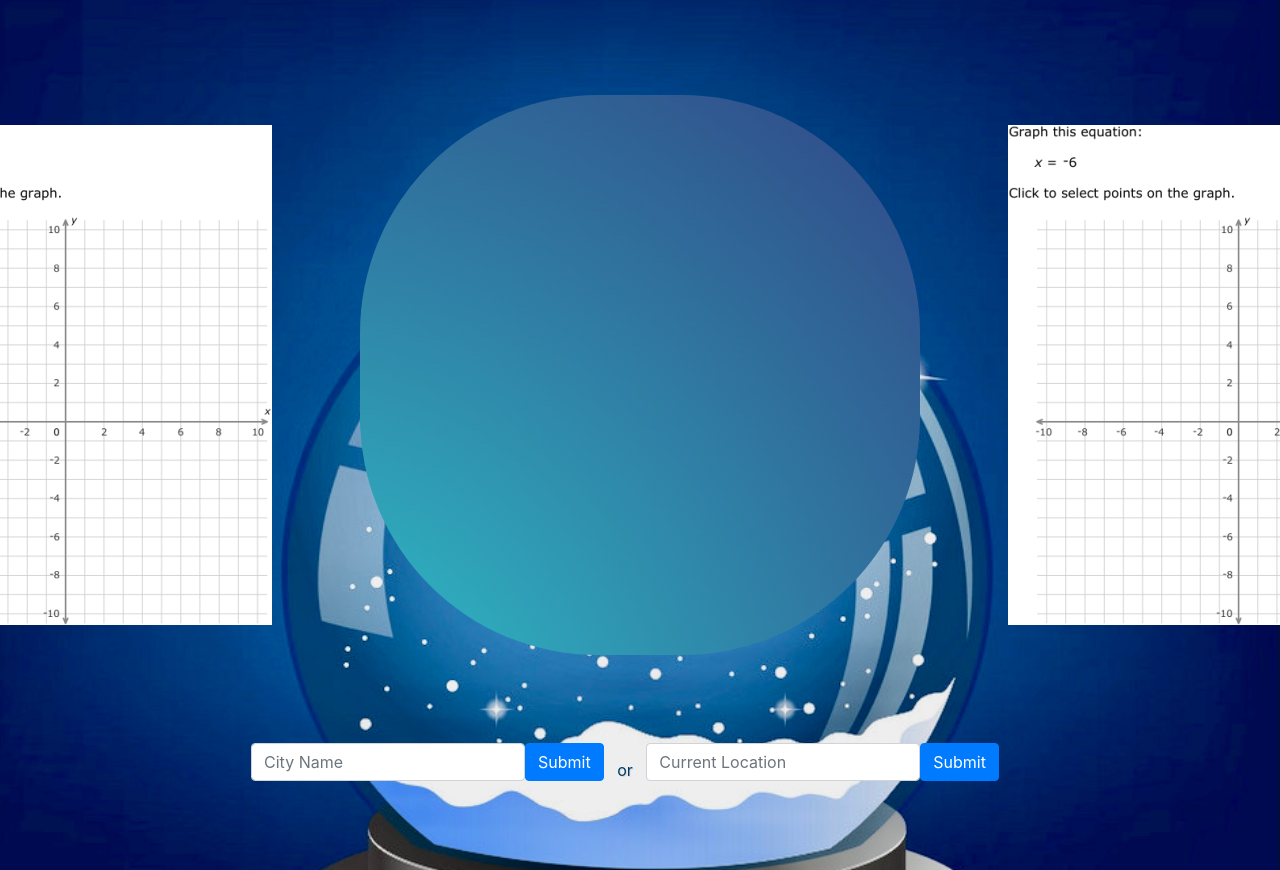
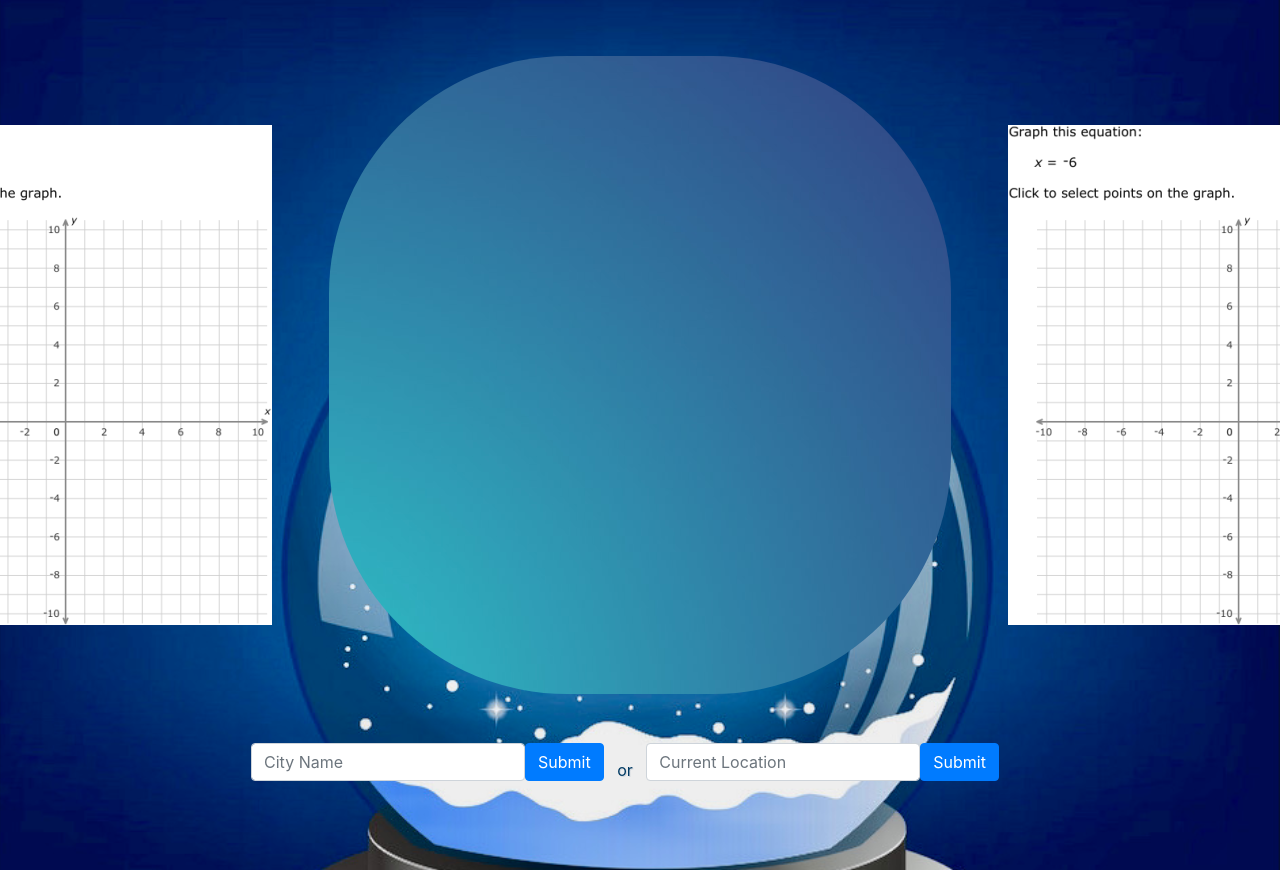
Before and after one commit to ClauMaj/blueTeamProject, a plain HTML site: page index.html in a window 1280 px wide. Shown: the part 80-950 px from the top of the page. Drawn offline with nearby package versions, Linux system fonts and the light colour scheme; files whose address does not match are found by name.

Commit message:
Updated index

```diff
--- a/css/global.css
+++ b/css/global.css
@@ -97,8 +97,8 @@ ul li{
 }
 
 .map.mapCircle {
-    width: 560px;
-    height: 560px;
+    width: 60%;
+    height: 85%;
 }
 .mapCircle>div>div:first-child {
     -moz-border-radius: 238px;
```
